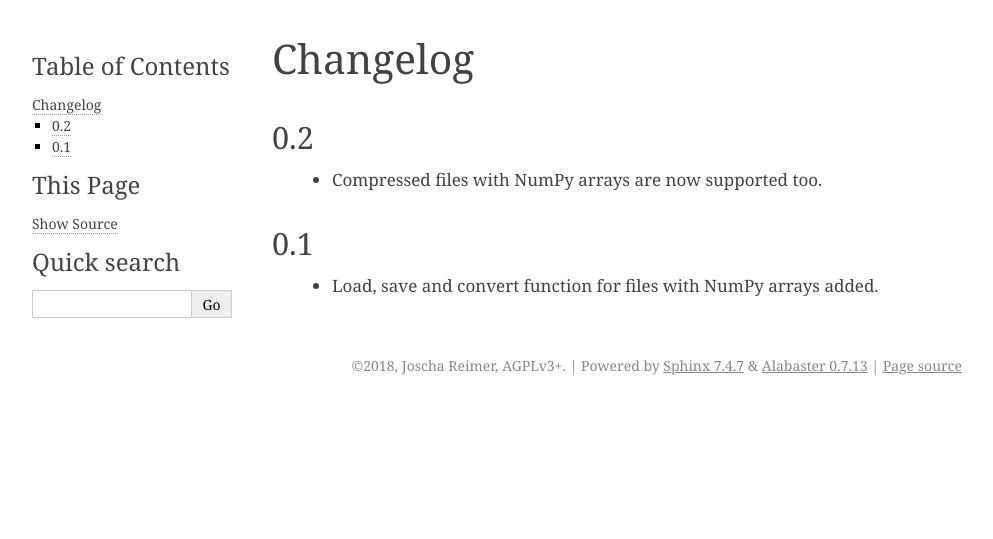
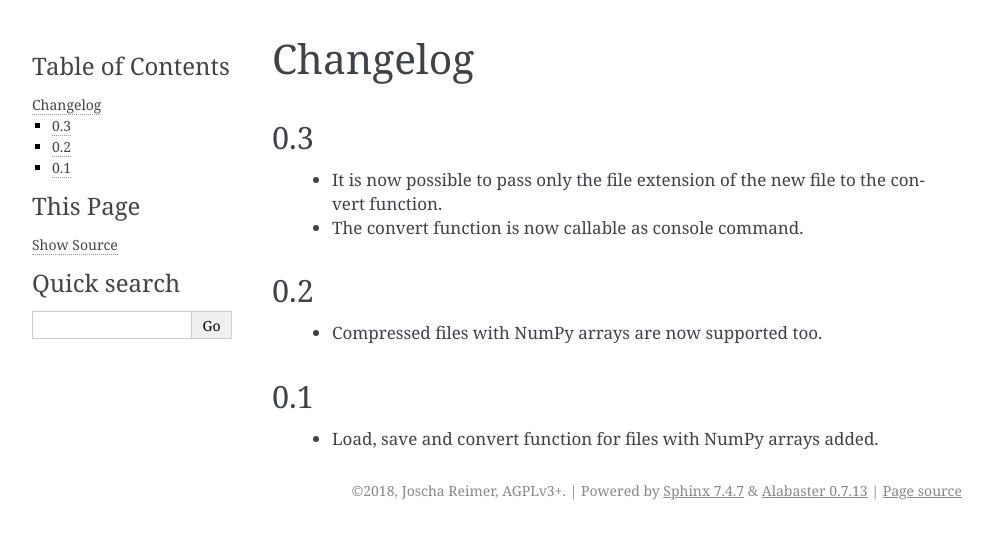
Before and after one commit to jor-/convert, a Sphinx documentation site: the page built from doc/source/changelog.rst, in a window 1280 px wide. Shown: the top 539 px of the page, without its empty margins (148-1141 px from the left). Built offline with Sphinx 7.4.7, drawn with Linux system fonts in a browser that asks for light colours.

Commit message:
DOC: changelog: updated to version 0.3

```diff
--- a/doc/source/changelog.rst
+++ b/doc/source/changelog.rst
@@ -1,5 +1,10 @@
 Changelog
 =========
+
+0.3
+---
+    * It is now possible to pass only the file extension of the new file to the convert function.
+    * The convert function is now callable as console command.
 
 0.2
 ---
```
